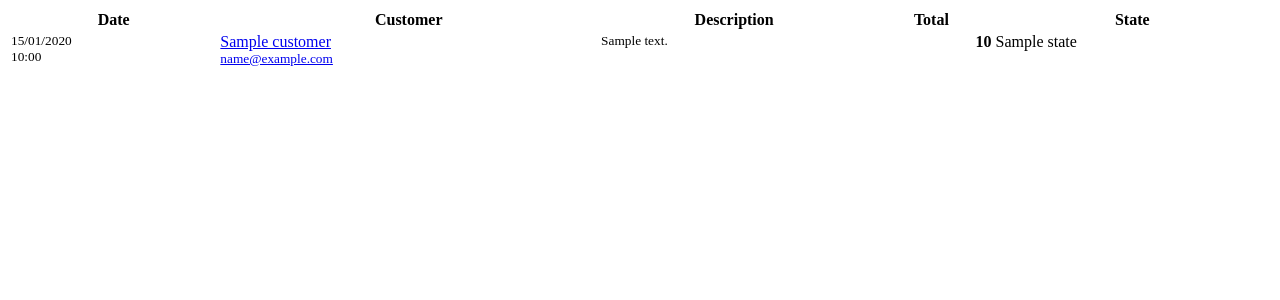
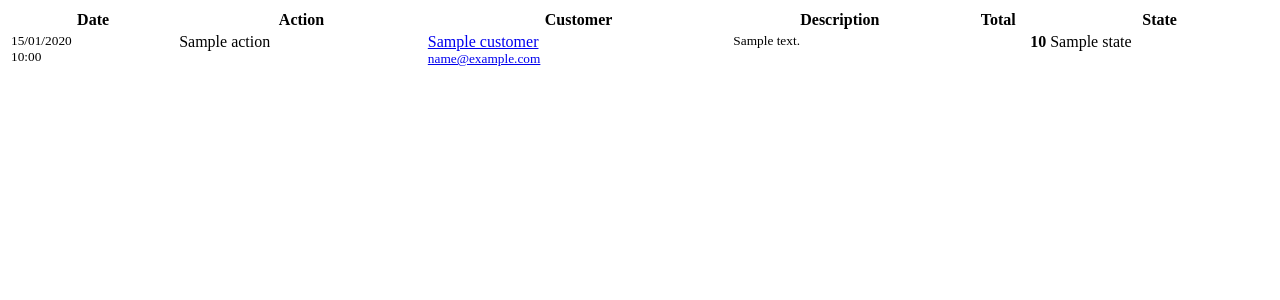
Before and after one commit to pkimber/checkout, a Django app: template checkout/templates/checkout/_checkout_list.html in a window 1280 px wide. Shown: the top 300 px of the page. Run offline with Django 3.2, Linux system fonts and the light colour scheme; the template is opened without the code that fills it: most values are stand-ins (such as "Sample title", 1, 10 or a date in 2020).

Commit message:
simple checkout - action for payment plan #644

```diff
--- a/checkout/templates/checkout/_checkout_list.html
+++ b/checkout/templates/checkout/_checkout_list.html
@@ -2,6 +2,7 @@
   <thead>
     <tr>
       <th>Date</th>
+      <th>Action</th>
       <th>Customer</th>
       <th>Description</th>
       <th>Total</th>
@@ -17,6 +18,9 @@
             <br />
             {{ o.created|date:'H:i' }}
           </small>
+        </td>
+        <td>
+          {{ o.action.name }}
         </td>
         <td>
           {% if o.content_object_url %}
@@ -39,9 +43,11 @@
           </small>
         </td>
         <td align="right">
-          <strong>
-            {{ o.total }}
-          </strong>
+          {% if o.total %}
+            <strong>
+              {{ o.total }}
+            </strong>
+          {% endif %}
         </td>
         <td>
           {% if o.failed %}
--- a/checkout/views.py
+++ b/checkout/views.py
@@ -121,7 +121,8 @@ class StripeMixin(object):
         self.object = form.save(commit=False)
         checkout = None
         token = form.cleaned_data['token']
-        action = CheckoutAction.objects.payment
+        checkout_action = form.cleaned_data['checkout_action']
+        action = CheckoutAction.objects.get(slug=checkout_action)
         try:
             stripe.api_key = settings.STRIPE_SECRET_KEY
             checkout = Checkout.objects.create_checkout(
```
